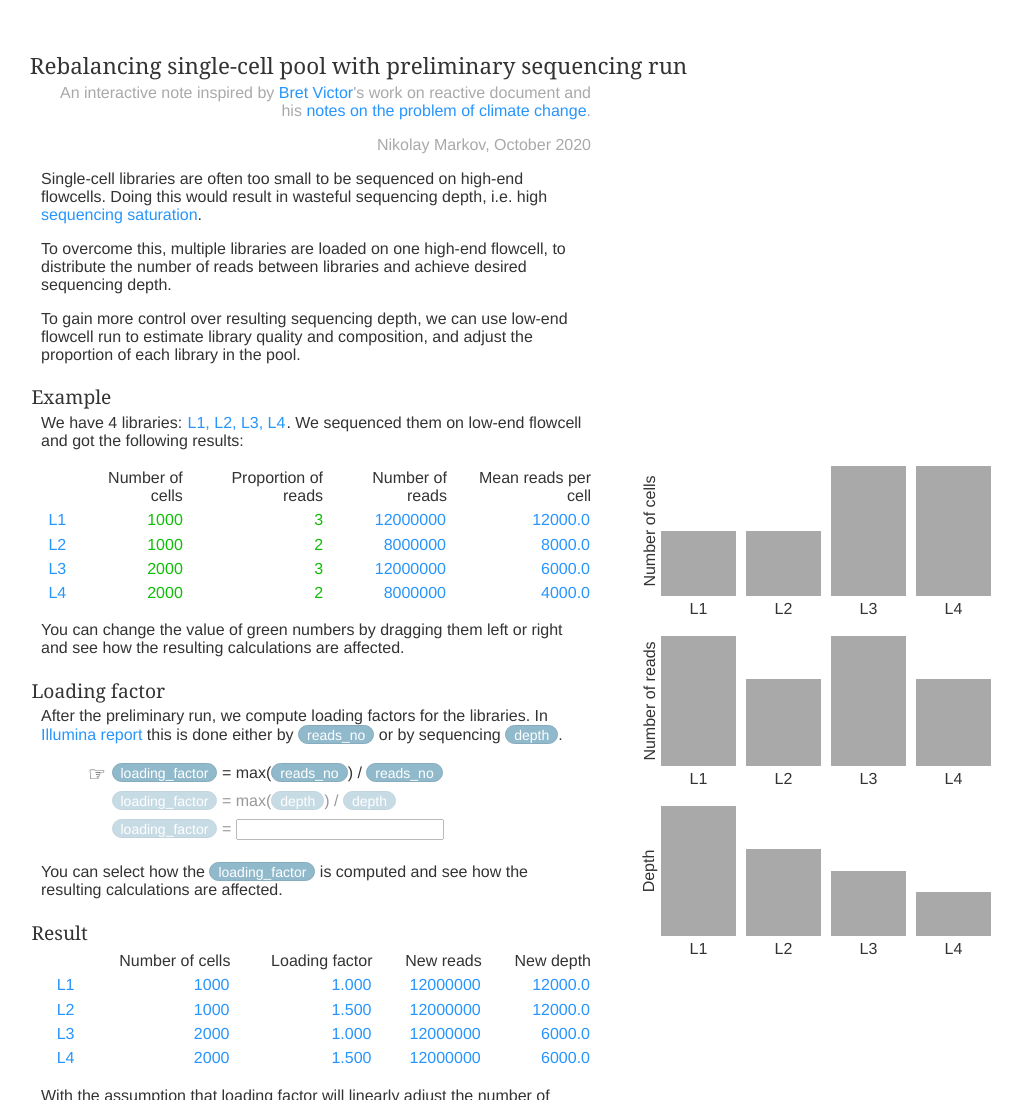
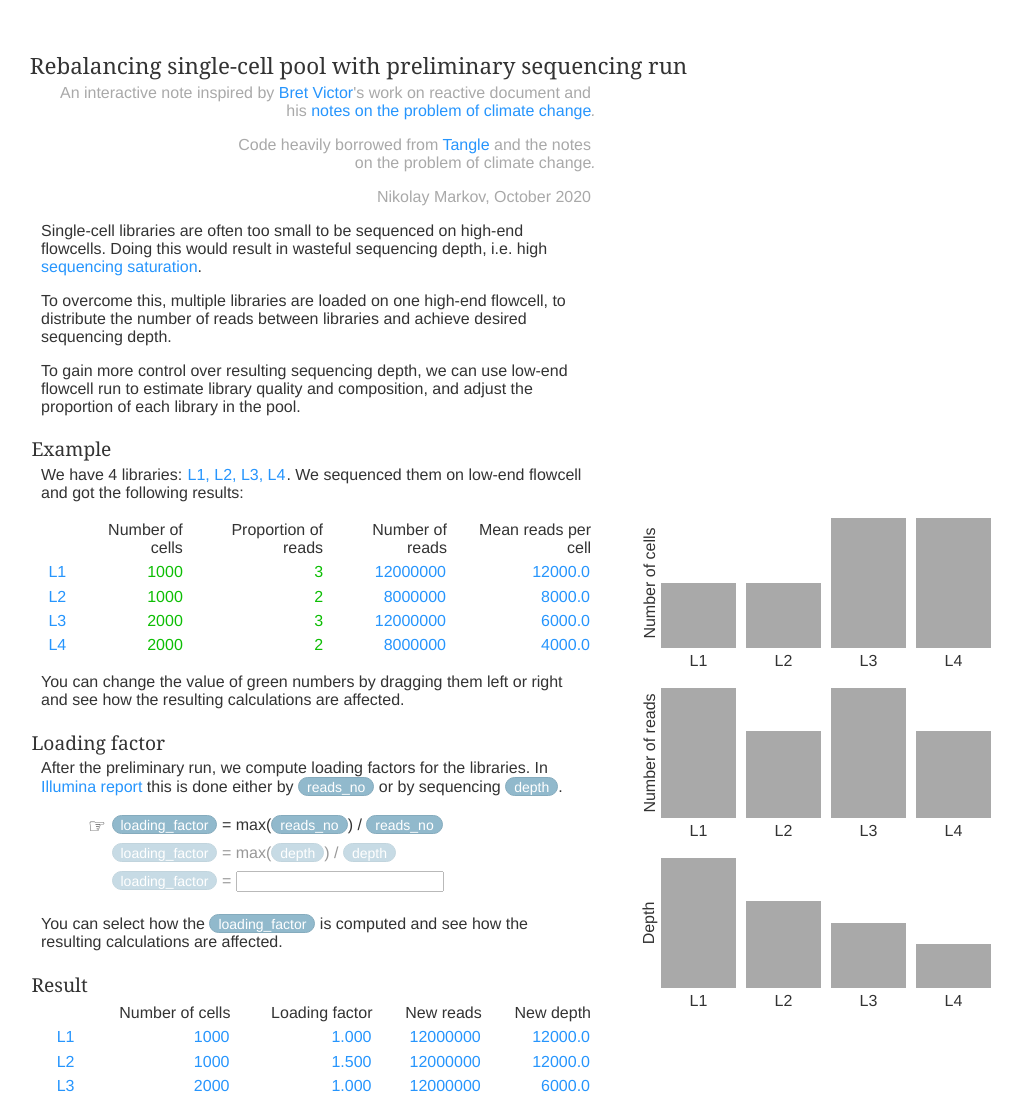
Before and after one commit to mxposed/notebooks, a plain HTML site: page sc-balancing/index.html in a window 1280 px wide. Shown: the top 1100 px of the page, without its empty margins (59-1081 px from the left). Drawn offline with Linux system fonts and the light colour scheme.

Commit message:
Add hanging stops to subtitle

```diff
--- a/sc-balancing/index.html
+++ b/sc-balancing/index.html
@@ -11,7 +11,11 @@
     <h1>Rebalancing single-cell pool with preliminary sequencing run</h1>
     <p class="subtitle">An interactive note inspired by <a href="https://twitter.com/WorryDream">Bret Victor</a>'s
         work on reactive document and his
-        <a href="http://worrydream.com/ClimateChange/#media-debate">notes on the problem of climate change</a>.
+        <a href="http://worrydream.com/ClimateChange/#media-debate">notes on the problem of climate change</a><i class="hg">.</i>
+    </p>
+    <p class="subtitle">
+        Code heavily borrowed from <a href="https://github.com/worrydream/Tangle">Tangle</a>
+        and the notes<br/> on the problem of climate change<i class="hg">.</i>
     </p>
     <p class="subtitle">Nikolay Markov, October 2020</p>
     <p>
--- a/sc-balancing/main.css
+++ b/sc-balancing/main.css
@@ -50,6 +50,10 @@ a {
 a:hover {
     text-decoration:underline;
     color: #0f7499;
+}
+
+.hg {
+    margin-right: -.3em;
 }
 
 p {
```
